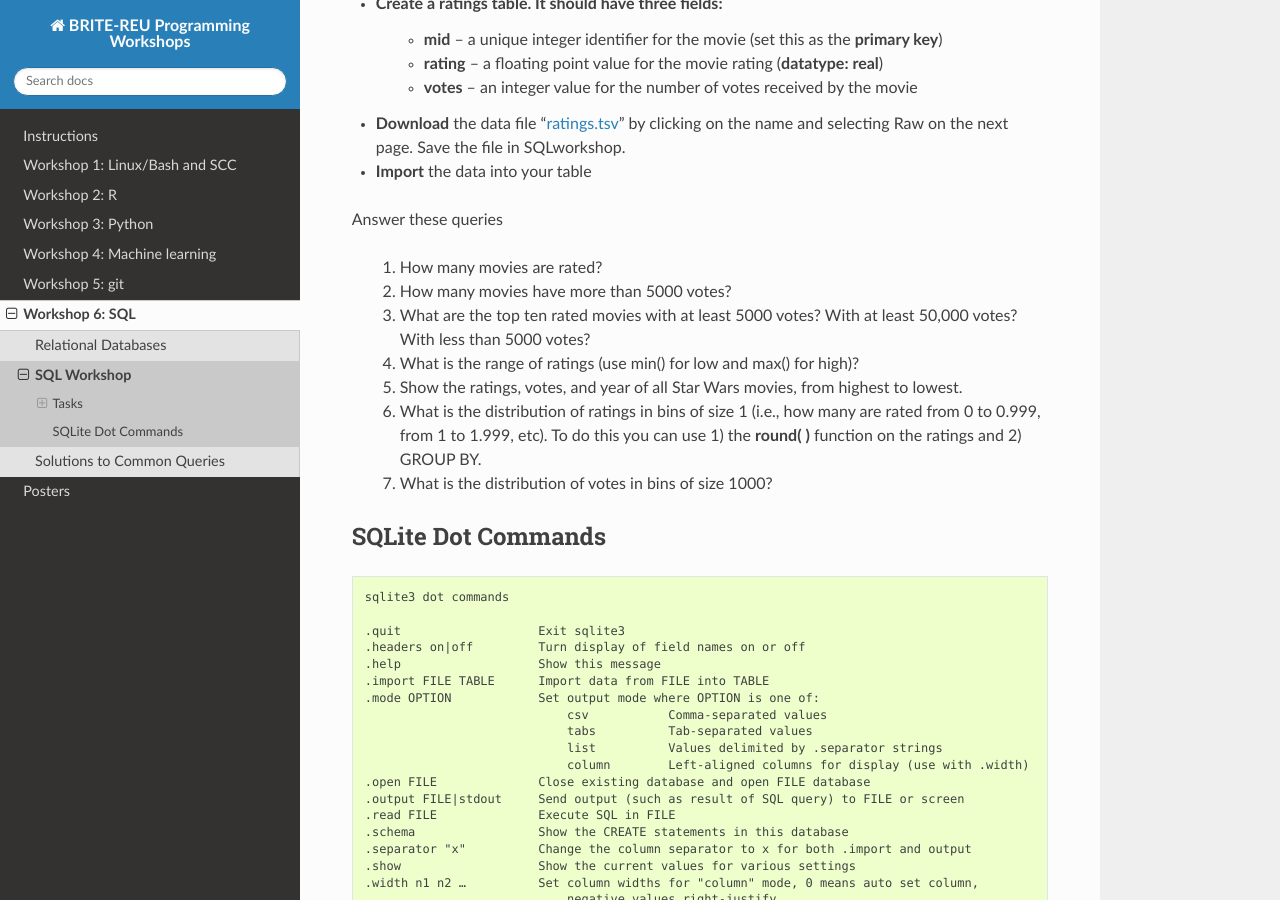
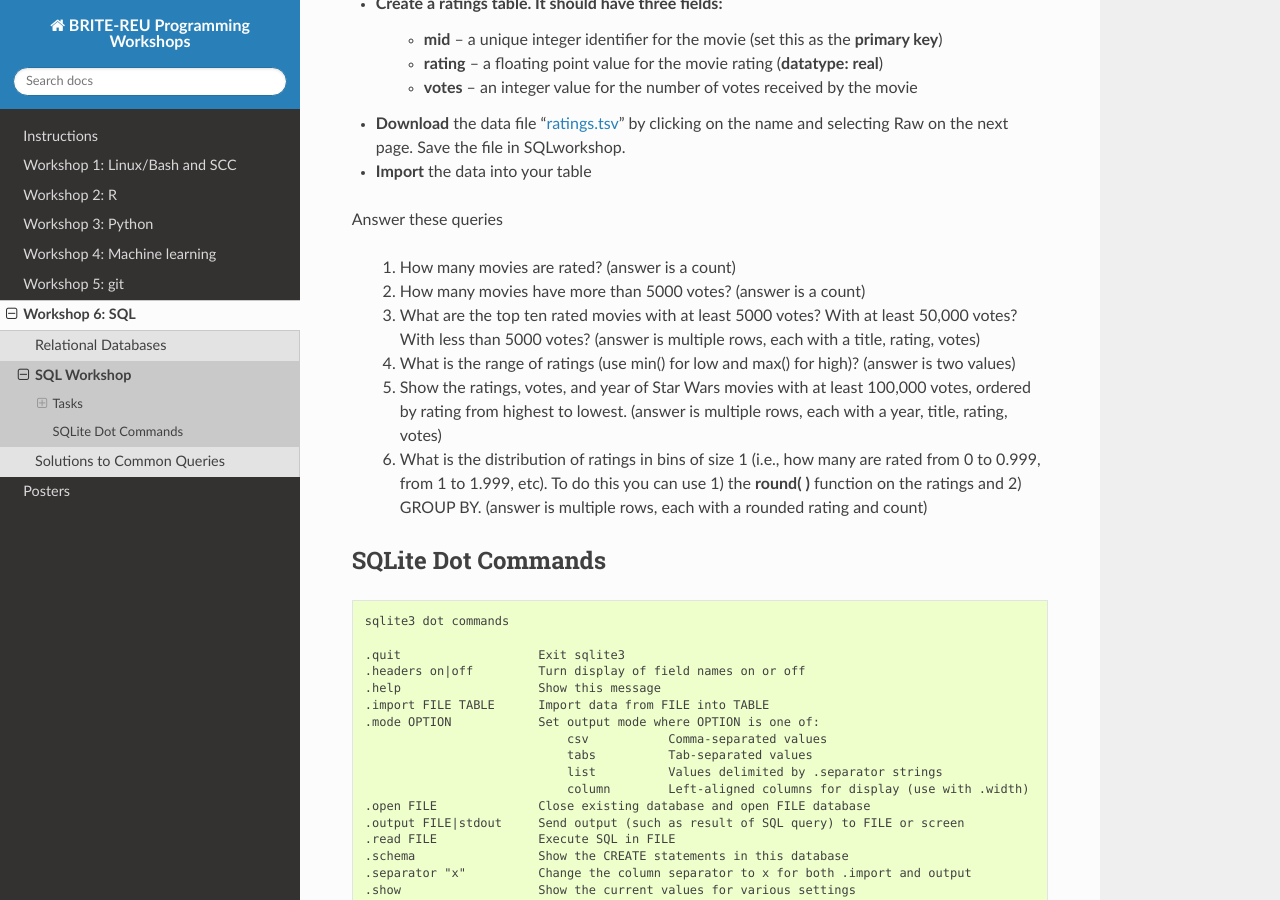
Before and after one commit to BRITE-REU/programming-workshops, a Sphinx documentation site: the page built from source/workshops/06_SQL/Workshop_SQL.rst, in a window 1280 px wide and 900 px high, scrolled down 3765 px. Built offline with Sphinx 7.4.7 and the Read the Docs theme 2.0.0, drawn with Linux system fonts in a browser that asks for light colours; pages that are not in the unit, such as notebooks, are missing from menus.

Commit message:
Update Workshop_SQL.rst

```diff
--- a/source/workshops/06_SQL/Workshop_SQL.rst
+++ b/source/workshops/06_SQL/Workshop_SQL.rst
@@ -201,13 +201,12 @@ Follow these steps to add movie ratings to your database.
 
 Answer these queries
 
-	1. How many movies are rated?
-	#. How many movies have more than 5000 votes?
-	#. What are the top ten rated movies with at least 5000 votes? With at least 50,000 votes?  With less than 5000 votes?
-	#. What is the range of ratings (use min() for low and max() for high)?
-	#. Show the ratings, votes, and year of all Star Wars movies, from highest to lowest.
-	#. What is the distribution of ratings in bins of size 1 (i.e., how many are rated from 0 to 0.999, from 1 to 1.999, etc).  To do this you can use 1) the **round( )** function on the ratings and 2) GROUP BY.
-	#. What is the distribution of votes in bins of size 1000?
+	1. How many movies are rated? (answer is a count)
+	#. How many movies have more than 5000 votes? (answer is a count)
+	#. What are the top ten rated movies with at least 5000 votes? With at least 50,000 votes?  With less than 5000 votes? (answer is multiple rows, each with a title, rating, votes)
+	#. What is the range of ratings (use min() for low and max() for high)? (answer is two values)
+	#. Show the ratings, votes, and year of Star Wars movies with at least 100,000 votes, ordered by rating from highest to lowest. (answer is multiple rows, each with a year, title, rating, votes)
+	#. What is the distribution of ratings in bins of size 1 (i.e., how many are rated from 0 to 0.999, from 1 to 1.999, etc).  To do this you can use 1) the **round( )** function on the ratings and 2) GROUP BY.  (answer is multiple rows, each with a rounded rating and count)
 
 
 .. _`dot commands`:
```
